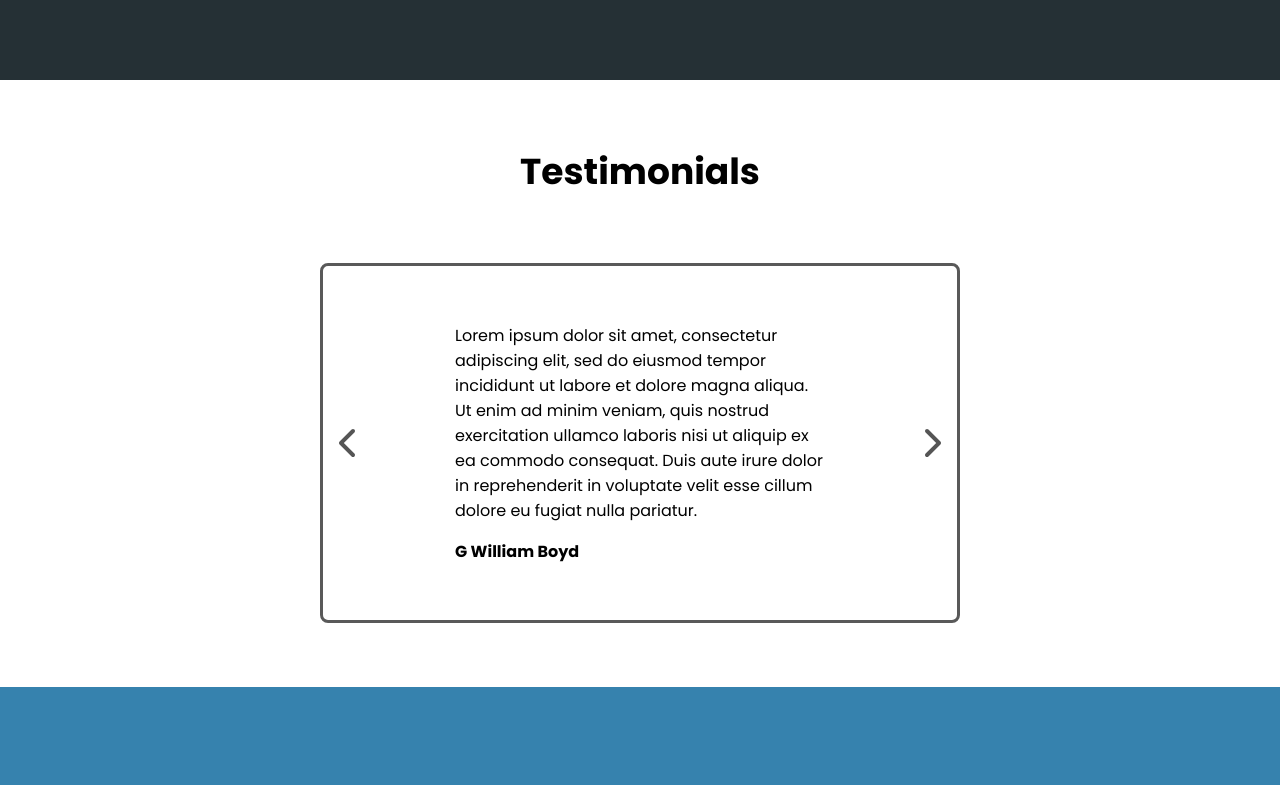
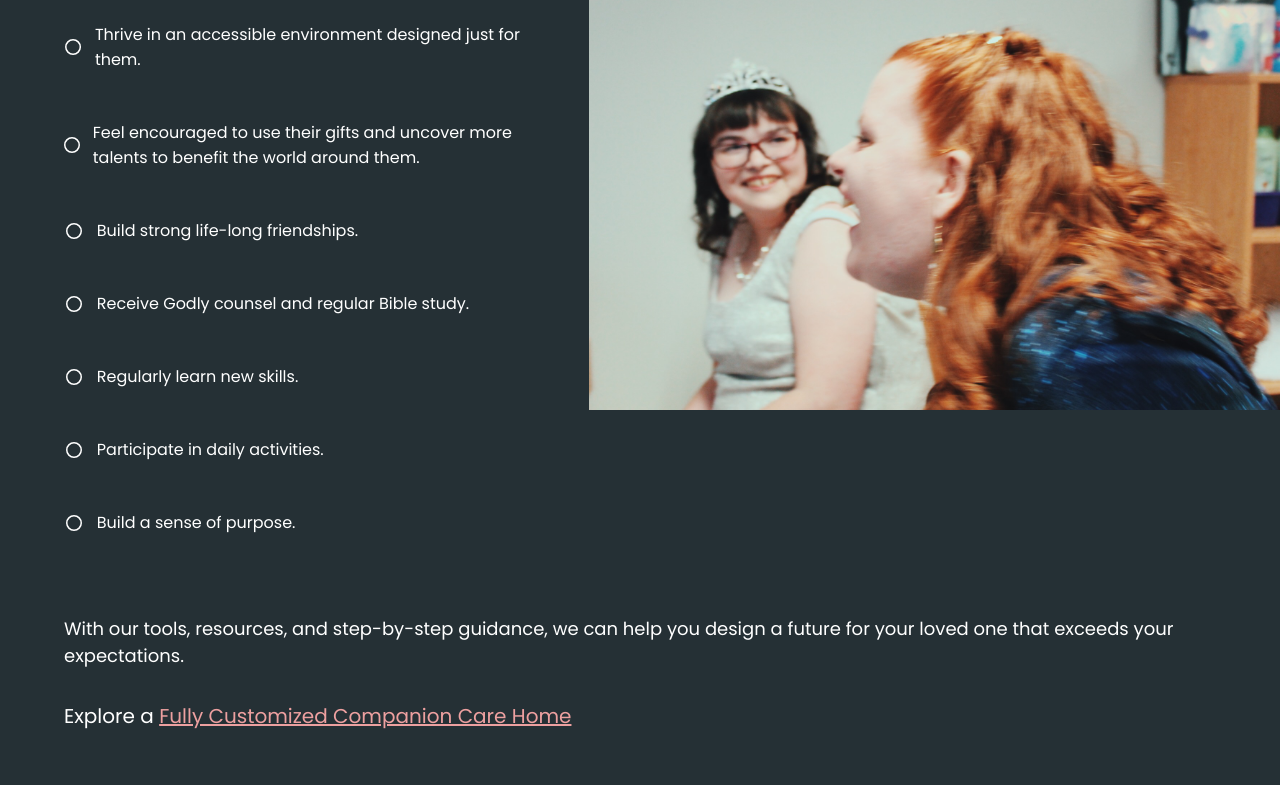
Before and after one commit to gwilliamboyd/kare-matters, a Next.js app: page / in a window 1280 px wide. Shown: the part 1120-1905 px from the top of the page. Built offline with nearby package versions, Linux system fonts and the light colour scheme.

Commit message:
Scaffolds purpose driven home sec.

```diff
--- a/app/page.jsx
+++ b/app/page.jsx
@@ -1,4 +1,5 @@
 import HomeHero from '@/components/heroes/HomeHero'
+import BulletContainer from '@/components/misc/BulletContainer'
 import BulletList from '@/components/misc/BulletList'
 import PinkDivider from '@/components/misc/PinkDivider'
 import styles from '@/styles/page.module.css'
@@ -15,7 +16,19 @@ export default function Home() {
         <h5 className={styles.h5}>
           You envision a safe space where your loved one can…
         </h5>
-        <BulletList />
+        <BulletContainer />
+        <p className={styles.paragraph}>
+          With our tools, resources, and step-by-step guidance, we can help you
+          design a future for your loved one that exceeds your expectations.
+        </p>
+        <h5
+          className={styles.h5}
+          style={{ fontWeight: '400' }}>
+          Explore a{' '}
+          <span className={styles.homeLink}>
+            Fully Customized Companion Care Home
+          </span>
+        </h5>
       </div>
     </main>
   )
--- /dev/null
+++ b/components/misc/BulletContainer.jsx
@@ -0,0 +1,20 @@
+import styles from '@/styles/page.module.css'
+import BulletList from './BulletList'
+import Image from 'next/image'
+
+const BulletContainer = () => {
+  return (
+    <div className={styles.bulletContainerMaster}>
+      <BulletList />
+      <Image
+        src={'/gallery-images/year-4/y4-07.jpg'}
+        width={800}
+        height={600}
+        alt='Purpose-driven homes photo'
+        style={{ width: '100%', height: 'auto', objectFit: 'contain' }}
+      />
+    </div>
+  )
+}
+
+export default BulletContainer
--- a/components/misc/BulletList.jsx
+++ b/components/misc/BulletList.jsx
@@ -5,8 +5,19 @@ const BulletList = () => {
   return (
     <ul className={styles.bulletList}>
       <BulletPoint text={'Discover their independence.'} />
-      <BulletPoint text={'Discover their independence.'} />
-      <BulletPoint text={'Discover their independence.'} />
+      <BulletPoint
+        text={'Thrive in an accessible environment designed just for them.'}
+      />
+      <BulletPoint
+        text={
+          'Feel encouraged to use their gifts and uncover more talents to benefit the world around them.'
+        }
+      />
+      <BulletPoint text={'Build strong life-long friendships.'} />
+      <BulletPoint text={'Receive Godly counsel and regular Bible study.'} />
+      <BulletPoint text={'Regularly learn new skills.'} />
+      <BulletPoint text={'Participate in daily activities.'} />
+      <BulletPoint text={'Build a sense of purpose.'} />
     </ul>
   )
 }
--- a/styles/page.module.css
+++ b/styles/page.module.css
@@ -11,15 +11,26 @@
   width: 340px;
   height: 8px;
   background-color: #eda0a0;
-  margin: 2.5em 0 3.5em;
+  margin: 1em 0;
 }
 
 .circleIcon {
   font-size: 16px;
 }
 
+.bulletContainerMaster {
+  width: 100%;
+  display: grid;
+  grid-template-columns: 2fr 3fr;
+  column-gap: 4em;
+  margin-bottom: 3em;
+}
+
 .bulletList {
   list-style: none;
+  display: flex;
+  flex-direction: column;
+  gap: 3em;
 }
 
 .bulletPoint {
@@ -30,12 +41,13 @@
 
 .homeDarkWrapper {
   width: 100vw;
-  padding: 8em 6em;
+  padding: 8em 0 8em 4em;
   background-color: #253035;
   display: flex;
   flex-direction: column;
   justify-content: flex-start;
   align-items: flex-start;
+  gap: 2em;
 }
 
 .h3 {
@@ -46,8 +58,15 @@
 .h5 {
   font-weight: 700;
   font-size: 20px;
+  margin-bottom: 2em;
 }
 
 .paragraph {
   font-size: 18px;
 }
+
+.homeLink {
+  color: #eda0a0;
+  font-weight: 400;
+  text-decoration: underline;
+}
```
